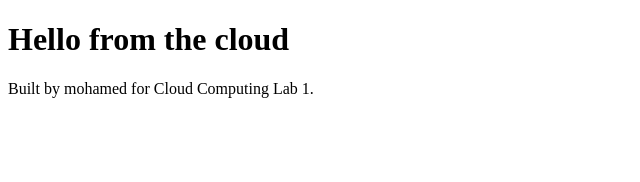
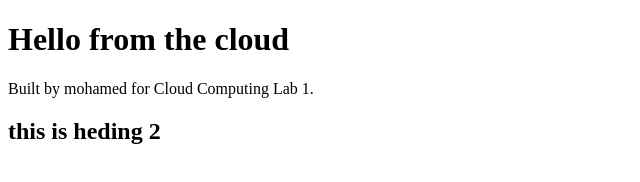
Before and after one commit to maxamedmaxamuud0372594-ctrl/my-cloud-lab, a plain HTML site: page index.html in a window 1280 px wide. Shown: the whole page, without its empty margins (0-640 px from the left). Drawn offline with Linux system fonts and the light colour scheme.

Commit message:
Update index.html

```diff
--- a/index.html
+++ b/index.html
@@ -6,5 +6,6 @@
 <body>
 <h1>Hello from the cloud</h1>
 <p>Built by mohamed for Cloud Computing Lab 1.</p>
+  <h2> this is heding 2</h2>
 </body>
 </html>
```
